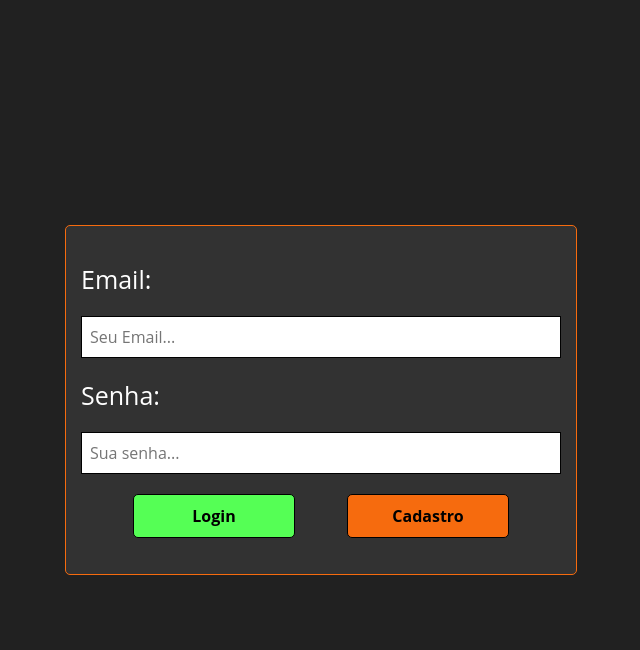
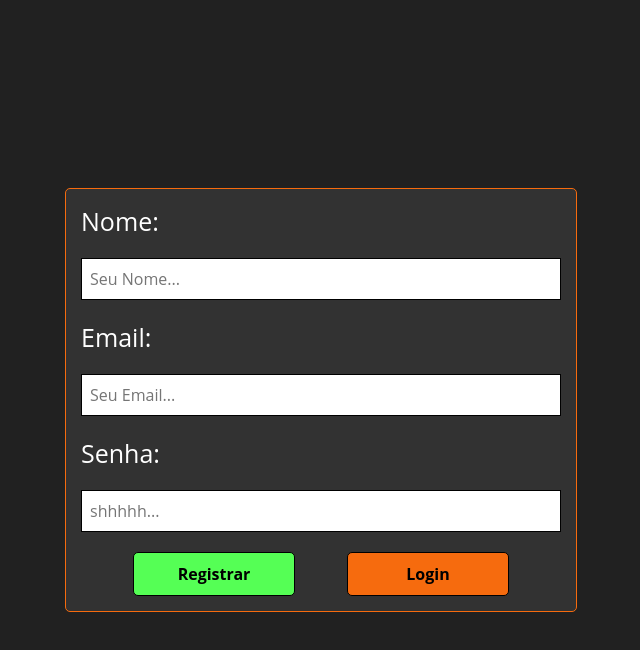
Before and after one commit to YagoFogaca/To-Do-List-React-TS, a React (Vite) app in the folder to-do-list/: page / in a window 1280 px wide. Both pictures are taken after a click on the button "Cadastro". Shown: the top 650 px of the page, without its empty margins (319-959 px from the left). Built offline with nearby package versions, Linux system fonts and the light colour scheme.

Commit message:
feat: Creation and implementation of the registration form component of a new user

```diff
--- a/to-do-list/src/components/form-registration/form-registration.tsx
+++ b/to-do-list/src/components/form-registration/form-registration.tsx
@@ -1,7 +1,43 @@
-export function FormCreateUser() {
+import { Form } from './style-registration';
+import { Label } from '../label-form/label';
+import { Input } from '../input/input';
+import { inputsData } from '../../utils/data-components/input-registration/input-registration';
+import { BtnSbumit } from '../btn/btn-submit';
+import { BtnOnClick } from '../btn/btn-onClick';
+
+export function FormCreateUser({ changePage }: any) {
   return (
     <>
-      <form></form>
+      <Form>
+        {inputsData.map((item, index) => {
+          return (
+            <>
+              <Label text={item.label} htmlFor={item.idP} key={item.idP} />
+              <Input
+                idP={item.idP}
+                nameP={item.nameP}
+                placeholderP={item.placeholderP}
+                requiredP={item.requiredP}
+                typeP={item.typeP}
+                key={index}
+              />
+            </>
+          );
+        })}
+        <div className="section-btn">
+          <BtnSbumit
+            type={'submit'}
+            backgroundP={'rgb(85, 255, 85)'}
+            text={'Registrar'}
+          />
+          <BtnOnClick
+            onClick={changePage}
+            type={'button'}
+            backgroundP={'rgb(246, 107, 14)'}
+            text={'Login'}
+          />
+        </div>
+      </Form>
     </>
   );
 }
--- /dev/null
+++ b/to-do-list/src/components/form-registration/style-registration.ts
@@ -0,0 +1,15 @@
+import styled from 'styled-components';
+
+export const Form = styled.form`
+  width: 100%;
+  display: flex;
+  align-items: stretch;
+  flex-direction: column;
+  gap: 2rem;
+
+  .section-btn {
+    display: flex;
+    justify-content: space-evenly;
+    align-items: center;
+  }
+`;
--- a/to-do-list/src/pages/login/login.tsx
+++ b/to-do-list/src/pages/login/login.tsx
@@ -1,6 +1,7 @@
 import { useState } from 'react';
 import { FormLogin } from '../../components/form-login/form-login';
 import { SectionLogin } from './style-login';
+import { FormCreateUser } from '../../components/form-registration/form-registration';
 
 export function Login() {
   const [registration, setRegistration] = useState(false);
@@ -11,7 +12,11 @@ export function Login() {
   return (
     <SectionLogin>
       <section>
-        <FormLogin changePage={changePage} />
+        {registration ? (
+          <FormCreateUser changePage={changePage} />
+        ) : (
+          <FormLogin changePage={changePage} />
+        )}
       </section>
     </SectionLogin>
   );
--- /dev/null
+++ b/to-do-list/src/utils/data-components/input-registration/input-registration.ts
@@ -0,0 +1,26 @@
+export const inputsData = [
+  {
+    label: 'Nome:',
+    typeP: 'text',
+    nameP: 'text',
+    idP: 'text',
+    placeholderP: 'Seu Nome...',
+    requiredP: true,
+  },
+  {
+    label: 'Email:',
+    typeP: 'email',
+    nameP: 'email',
+    idP: 'email',
+    placeholderP: 'Seu Email...',
+    requiredP: true,
+  },
+  {
+    label: 'Senha:',
+    typeP: 'password',
+    nameP: 'password',
+    idP: 'password',
+    placeholderP: 'shhhhh...',
+    requiredP: true,
+  },
+];
```
